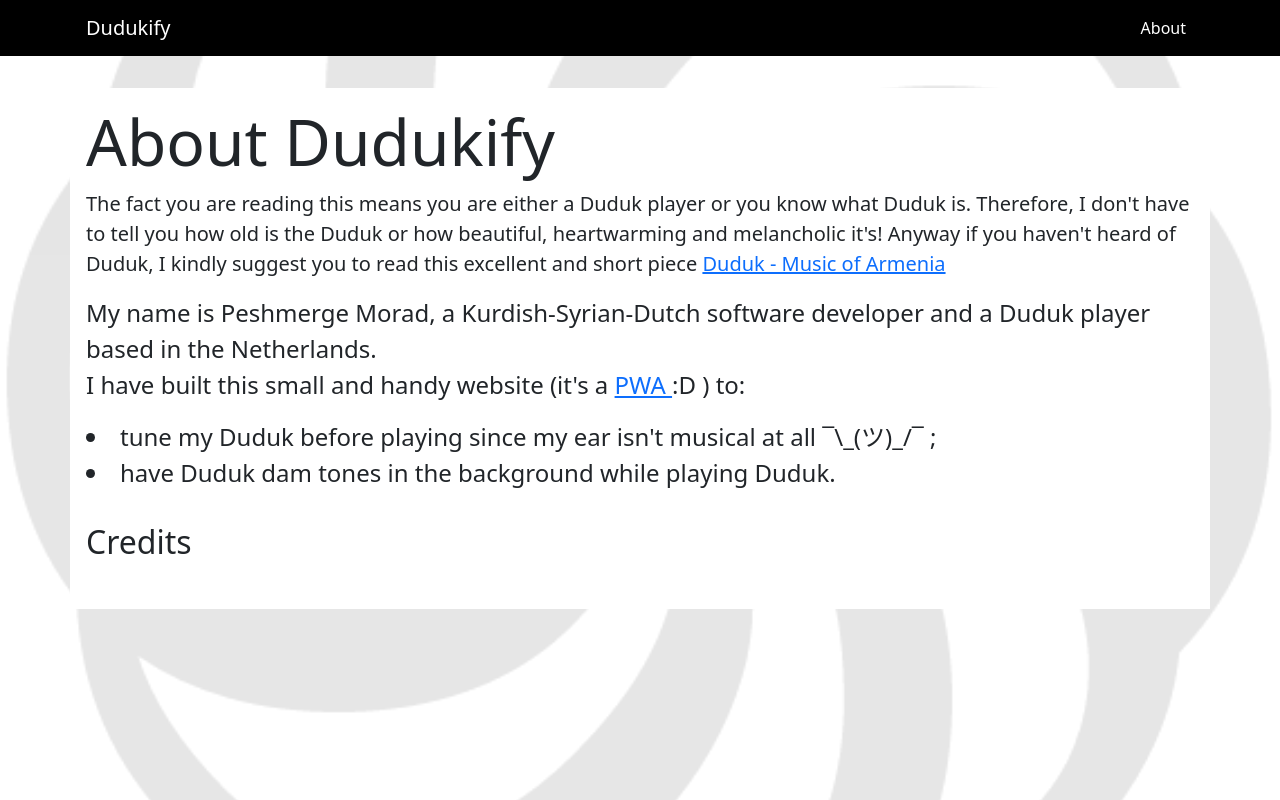
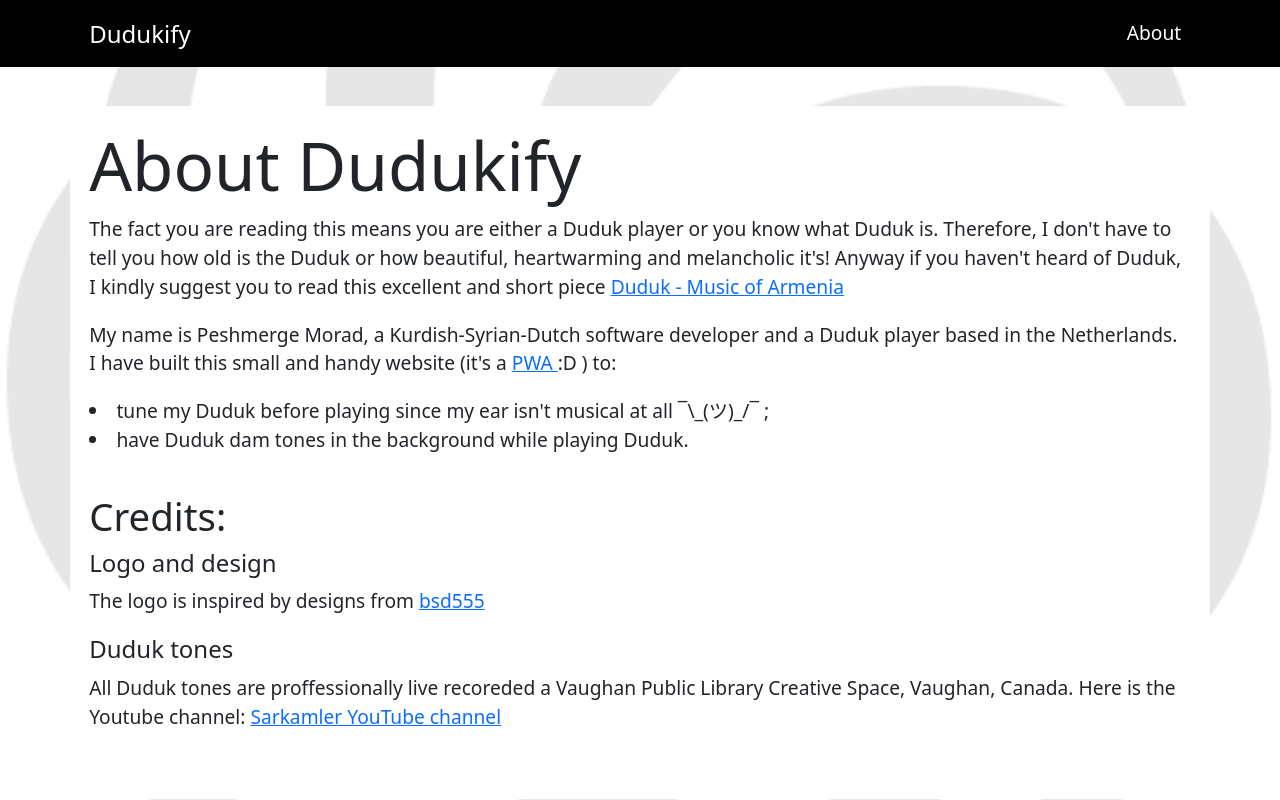
Before and after one commit to peshmerge/dudukify.com, a plain HTML site: page about.html in a window 1280 px wide. Drawn offline with Linux system fonts and the light colour scheme.

Commit message:
Changed the font size and added credits to the about page

```diff
--- a/about.html
+++ b/about.html
@@ -5,7 +5,8 @@
     <title>Dudukify - about </title>
     <meta charset="utf-8">
     <meta name="viewport" content="width=device-width, initial-scale=1">
-    <meta name="description" content="Dudukify - Dudukify can help with tuning the Duduk. It can also help with providing Duduk dam tune to help as a background tune.">
+    <meta name="description"
+        content="Dudukify - Dudukify can help with tuning the Duduk. It can also help with providing Duduk dam tune to help as a background tune.">
     <meta name="author" content="Peshmerge Morad">
 
     <meta property="og:type" content="website">
@@ -14,7 +15,8 @@
     <meta property="og:url" content="https://dudukify.com">
     <meta property="og:image" content="https://dudukify.com/android-chrome-512x512.png">
     <meta property="og:title" content="Dudukify - about">
-    <meta property="og:description" content="Dudukify - Dudukify can help with tuning the Duduk. It can also help with providing Duduk dam tune to help as a background tune.">
+    <meta property="og:description"
+        content="Dudukify - Dudukify can help with tuning the Duduk. It can also help with providing Duduk dam tune to help as a background tune.">
 
     <!-- Favicon -->
     <link rel="apple-touch-icon" sizes="180x180" href="/apple-touch-icon.png">
@@ -28,7 +30,8 @@
 
     <link href="assets/dist/css/bootstrap.min.css" rel="stylesheet">
     <link href="assets/dist/css/style.css" rel="stylesheet">
-    <link rel="stylesheet" href="https://pro.fontawesome.com/releases/v5.10.0/css/all.css" integrity="sha384-AYmEC3Yw5cVb3ZcuHtOA93w35dYTsvhLPVnYs9eStHfGJvOvKxVfELGroGkvsg+p" crossorigin="anonymous" />
+    <link rel="stylesheet" href="https://pro.fontawesome.com/releases/v5.10.0/css/all.css"
+        integrity="sha384-AYmEC3Yw5cVb3ZcuHtOA93w35dYTsvhLPVnYs9eStHfGJvOvKxVfELGroGkvsg+p" crossorigin="anonymous" />
     <link href="https://fonts.googleapis.com/css2?family=Montserrat:wght@500&display=swap" rel="stylesheet">
     <script src="./app.js"></script>
 </head>
@@ -38,7 +41,8 @@
     <nav class="navbar navbar-expand-lg navbar-dark bg-dark static-top">
         <div class="container">
             <a class="navbar-brand" href=".">Dudukify</a>
-            <button class="navbar-toggler" type="button" data-toggle="collapse" data-target="#navbarResponsive" aria-controls="navbarResponsive" aria-expanded="false" aria-label="Toggle navigation">
+            <button class="navbar-toggler" type="button" data-toggle="collapse" data-target="#navbarResponsive"
+                aria-controls="navbarResponsive" aria-expanded="false" aria-label="Toggle navigation">
                 <span class="navbar-toggler-icon"></span>
             </button>
             <div class="collapse navbar-collapse" id="navbarResponsive">
@@ -53,15 +57,20 @@
     <!-- Page Content -->
     <div class="container main_body">
         <div class="row mb-4">
-            <h1 class="display-3">
+            <h1 class="display-4">
                 About Dudukify
             </h1>
-            <p class="lead">
-                The fact you are reading this means you are either a Duduk player or you know what Duduk is. Therefore, I don't have to tell you how old is the Duduk or how beautiful, heartwarming and melancholic it's! Anyway if you haven't heard of Duduk, I kindly suggest you to read this excellent and short piece <a href="https://musicofarmenia.com/duduk" title="Duduk"> Duduk - Music of Armenia </a>
+            <p>
+                The fact you are reading this means you are either a Duduk player or you know what Duduk is. Therefore,
+                I don't have to tell you how old is the Duduk or how beautiful, heartwarming and melancholic it's!
+                Anyway if you haven't heard of Duduk, I kindly suggest you to read this excellent and short piece <a
+                    href="https://musicofarmenia.com/duduk" title="Duduk"> Duduk - Music of Armenia </a>
             </p>
             <p>
-                My name is Peshmerge Morad, a Kurdish-Syrian-Dutch software developer and a Duduk player based in the Netherlands.<br/>
-                I have built this small and handy website (it's a <a href="https://en.wikipedia.org/wiki/Progressive_web_application" title="PWA"> PWA </a> :D ) to:
+                My name is Peshmerge Morad, a Kurdish-Syrian-Dutch software developer and a Duduk player based in the
+                Netherlands.<br />
+                I have built this small and handy website (it's a <a
+                    href="https://en.wikipedia.org/wiki/Progressive_web_application" title="PWA"> PWA </a> :D ) to:
             <ul>
                 <li>
                     tune my Duduk before playing since my ear isn't musical at all ¯\_(ツ)_/¯ ;
@@ -72,7 +81,23 @@
             </ul>
             </p>
 
-            <h2> Credits </h2>
+            <h2> Credits: </h2>
+
+            <h5>
+                Logo and design
+            </h5>
+            <p>
+                The logo is inspired by designs from <a name="bsd555" href="https://www.bigstockphoto.com/image-238736317/stock-vector-duduk-instrument-icon-flat-design%2C-linear-and-color-styles-tsiranapogh-isolated-vector-illustrati">bsd555</a>
+            </p>
+            <h5>
+                Duduk tones
+            </h5>
+            <p>
+                All Duduk tones are proffessionally live recoreded a Vaughan Public Library Creative Space, Vaughan,
+                Canada.
+                Here is the Youtube channel: <a name="Sarkamler"
+                    href="https://www.youtube.com/c/Sarkamler/about">Sarkamler YouTube channel</a>
+            </p>
 
         </div>
 
--- a/assets/dist/css/style.css
+++ b/assets/dist/css/style.css
@@ -1,5 +1,6 @@
 html {
     font-family: 'Montserrat';
+    font-size: 1.2em;
 }
 
 body {
@@ -10,7 +11,6 @@ body {
     padding: 1.0rem !important;
     background: #fff;
     margin-top: 2rem;
-    font-size: 1.5em;
 }
 
 .bg-dark {
```
Lines whose indentation alone changed are shown as unchanged.
